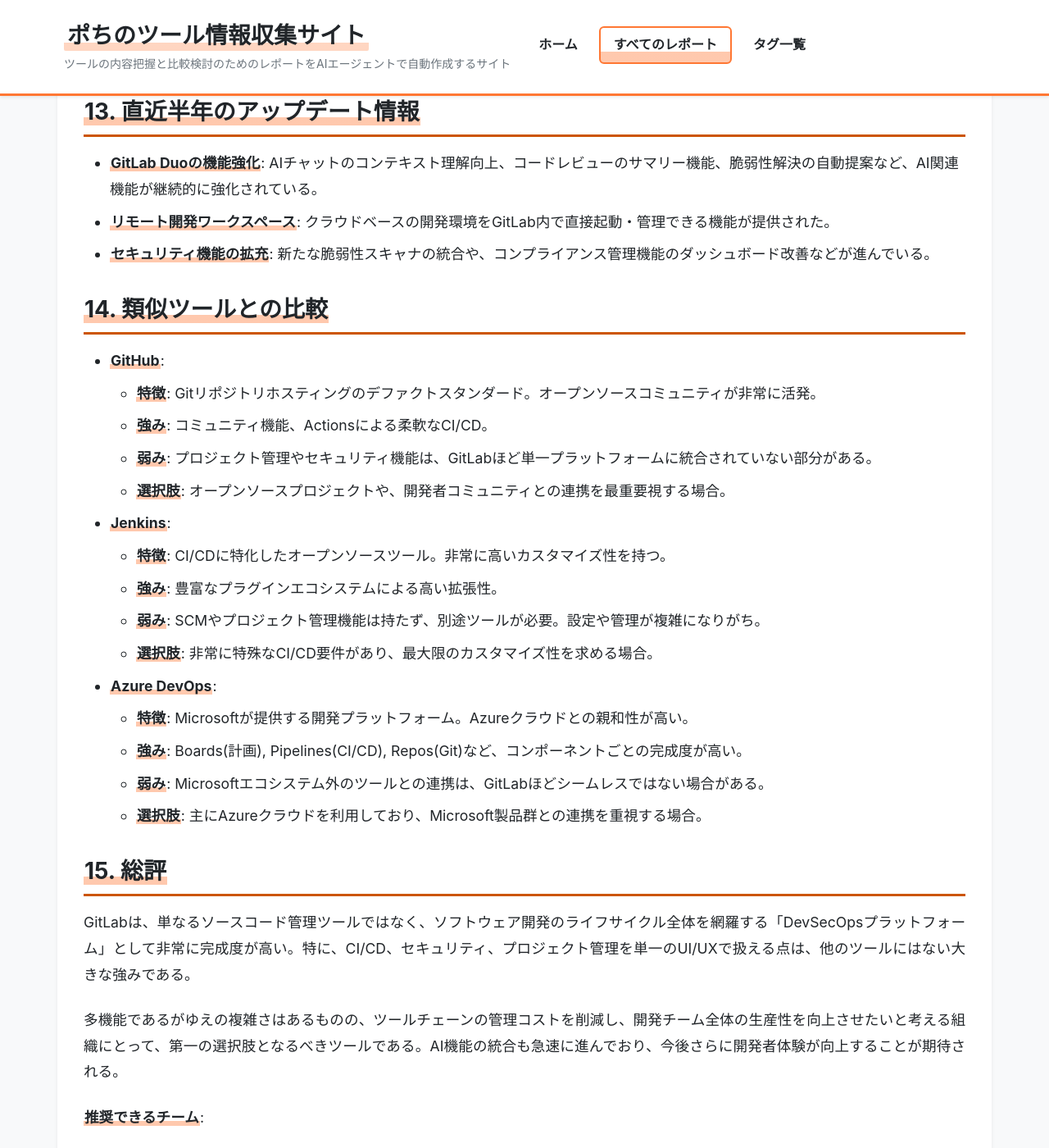
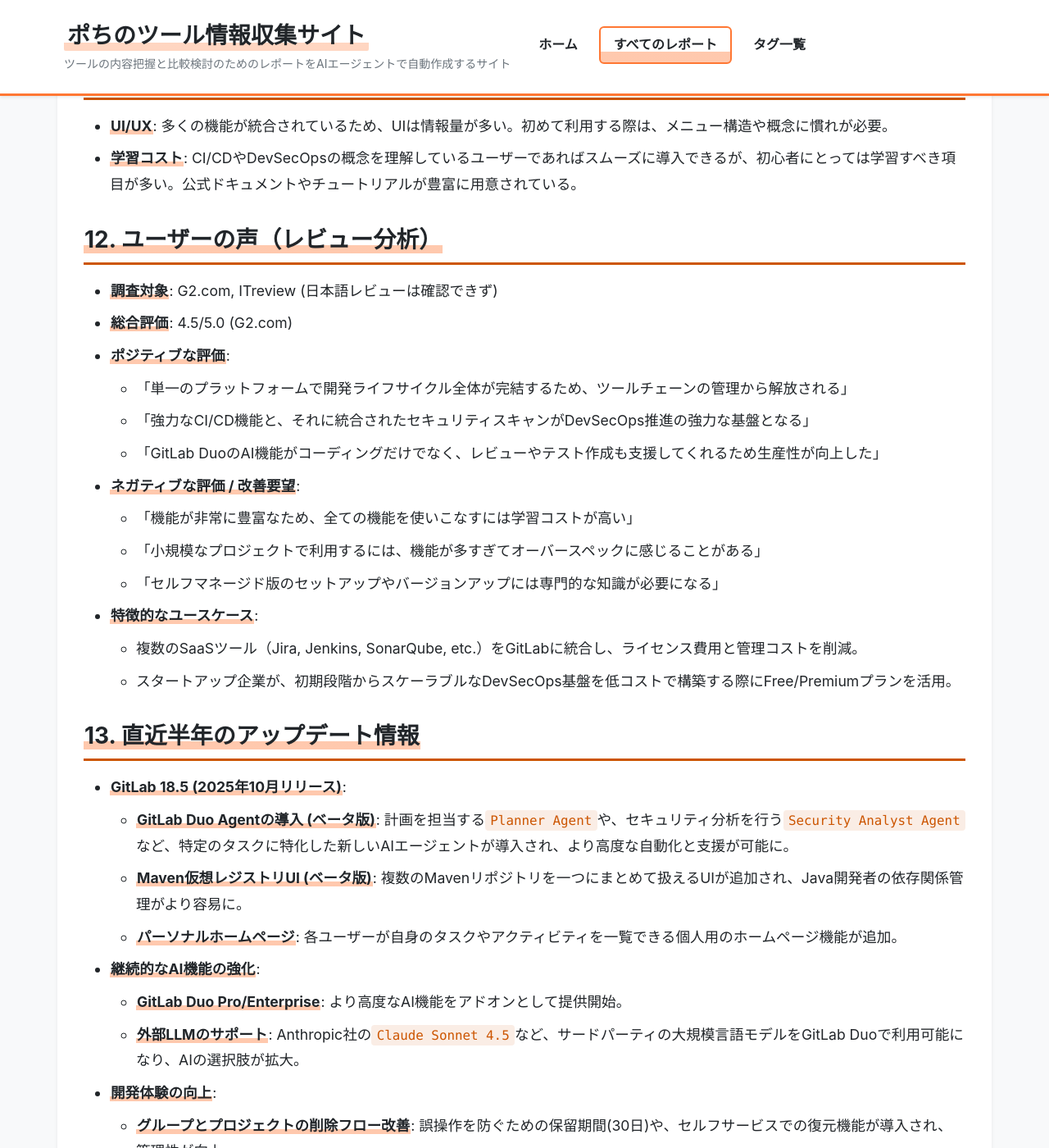
Before and after one commit to aegisfleet/tool-survey-report, a Jekyll site: the page built from _reports/gitlab.md, in a window 1280 px wide and 1400 px high, scrolled down 5476 px. Shown: the whole window at 82% size. Built offline with Jekyll 4.4.1, drawn with Linux system fonts in a browser that asks for light colours; some of the changed text lies outside the part shown.

Commit message:
docs: GitLabの調査レポートを最新情報に更新 (#43)
AGENTS.mdの指示に基づき、GitLabの調査レポート(_reports/gitlab.md)を2025年10月時点の最新情報に更新しました。

主な変更点:
- 料金プランを更新 (Premium/Ultimateの特典、Duoアドオン、Dedicatedプラン)
- GitLab DuoのAI機能を詳細化
- 最新のユーザーレビューとユースケースを反映
- GitLab 18.5のリリース情報を追加
- 総評をテンプレートに合わせて再構成

Co-authored-by: google-labs-jules[bot] <161369871+google-labs-jules[bot]@users.noreply.github.com>

```diff
--- a/_reports/gitlab.md
+++ b/_reports/gitlab.md
@@ -41,7 +41,13 @@ description: "GitLabは、ソフトウェア開発ライフサイクル全体を
 * **CI/CD**: パイプラインの定義ファイル (`.gitlab-ci.yml`) による柔軟な自動化、Auto DevOpsによる自動パイプライン生成、共有ランナーまたは自己管理ランナーの利用。
 * **DevSecOps**: SAST (静的解析)、DAST (動的解析)、シークレット検出、コンテナスキャン、依存関係スキャンなどのセキュリティ機能をパイプラインに統合。
 * **アジャイルプロジェクト管理**: イシューボード、エピック、ロードマップ、マイルストーンを活用したプロジェクトおよびポートフォリオ管理。
-* **GitLab Duo (AI機能)**: コード補完、コード生成、リファクタリング、AIチャット、脆弱性の説明と修正案の提示、根本原因分析など、開発サイクルの各段階を支援。
+* **GitLab Duo (AI機能)**: 開発ライフサイクル全体を支援するAI機能群。
+  * **コード提案 (Code Suggestions)**: IDE内で文脈に応じたコードをリアルタイムに補完・生成。
+  * **AIチャット**: IDEやGitLab UI内で、機能の実装方法やコードに関する質問に回答。
+  * **脆弱性の説明と修正**: スキャンで検出された脆弱性の内容を自然言語で解説し、修正コードを提案。
+  * **テスト生成**: マージリクエストの差分に基づき、単体テストや結合テストのコードを自動生成。
+  * **根本原因分析**: CI/CDパイプラインの失敗原因を特定し、解決策を提示。
+  * **エピックとイシューの要約**: 議論が長くなったイシューやエピックの内容をAIが要約。
 * **WikiとPages**: プロジェクトごとのドキュメント管理機能(Wiki)と、静的サイトのホスティング機能(GitLab Pages)。
 
 ## **4. 特徴・強み (Pros)**
@@ -49,7 +55,7 @@ description: "GitLabは、ソフトウェア開発ライフサイクル全体を
 * **単一プラットフォーム**: 開発から運用までのツールチェーンを一つに集約。これにより、ツールの連携コストや管理負担が大幅に削減され、チーム間の連携がスムーズになる。
 * **強力なCI/CD機能**: `gitlab-ci.yml`による柔軟で強力なパイプライン定義が可能。Auto DevOps機能により、ベストプラクティスに基づいたCI/CDを容易に開始できる。
 * **DevSecOpsの統合**: セキュリティスキャンがCI/CDパイプラインに標準で組み込まれており、開発の早い段階で脆弱性を検知・修正する文化を醸成しやすい。
-* **AI機能の統合**: GitLab Duoにより、コーディング、レビュー、トラブルシューティングなど、開発者の生産性を向上させる機能がプラットフォーム全体に組み込まれている。
+* **ライフサイクル全体に統合されたAI**: GitLab Duoがコーディングだけでなく、テスト、セキュリティ、運用、計画など、開発プロセスのあらゆる段階に深く統合されている。これにより、各担当者が分断されることなく、一貫したAI支援を受けられる点が大きな強みとなっている。
 * **オープンコアモデル**: 無料で利用できるFreeプランでも多くの主要機能が提供されており、個人開発や小規模チームでも導入しやすい。セルフマネージド版も提供されており、柔軟なインフラ運用が可能。
 
 ## **5. 弱み・注意点 (Cons)**
@@ -68,11 +74,20 @@ description: "GitLabは、ソフトウェア開発ライフサイクル全体を
 * **Premium**:
   * **価格**: $29 /ユーザー/月 (年間払い)
   * **対象**: 生産の向上とチーム連携を求める成長企業
-  * **主な機能**: Freeプランの全機能に加え、AIチャット・コード補完、高度なCI/CD、プロジェクト管理機能、優先サポートなど。
+  * **主な機能**: Freeプランの全機能に加え、**AIチャット・コード補完(GitLab Duo)**、高度なCI/CD (**月10,000分**)、プロジェクト管理機能、優先サポートなど。
 * **Ultimate**:
   * **価格**: 要問い合わせ
   * **対象**: 高度なセキュリティとコンプライアンスを必要とする大企業
-  * **主な機能**: Premiumプランの全機能に加え、高度なアプリケーションセキュリティテスティング、脆弱性管理、ポートフォリオ管理、コンプライアンス機能など。
+  * **主な機能**: Premiumプランの全機能に加え、高度なアプリケーションセキュリティテスティング、脆弱性管理、ポートフォリオ管理、コンプライアンス機能、**CI/CD (月50,000分)**など。
+* **GitLab Dedicated**:
+  * **価格**: 要問い合わせ
+  * **対象**: データの分離、常駐、保護を必要とする規制の厳しい業界の企業。
+  * **主な機能**: Ultimateプランの全機能に加え、GitLabによる完全マネージド、データ常駐リージョンの選択、完全なデータとソースコードの分離。
+
+* **有料アドオン**:
+  * **GitLab Duo Pro**: $19 /ユーザー/月。基本的なAI機能に加え、コード生成・リファクタリング、AIチャットなど、GitLab UI全体にAI機能を拡張。
+  * **GitLab Duo Enterprise**: 要問い合わせ。脆弱性の説明と解決、根本原因分析など、より高度なAI機能をライフサイクル全体に提供。
+
 * **課金体系**: ユーザー単位の月額または年額課金。
 * **無料トライアル**: Ultimateプランの30日間無料トライアルあり。
 
@@ -105,22 +120,31 @@ description: "GitLabは、ソフトウェア開発ライフサイクル全体を
 
 ## **12. ユーザーの声（レビュー分析）**
 
-* **調査対象**: G2.com
-* **総合評価**: 4.5/5.0
+* **調査対象**: G2.com, ITreview (日本語レビューは確認できず)
+* **総合評価**: 4.5/5.0 (G2.com)
 * **ポジティブな評価**:
-  * 「単一のプラットフォームで全てが完結する点が最大の魅力。ツール間の連携を気にする必要がない」
-  * 「CI/CD機能が非常に強力で、ymlファイルで直感的にパイプラインを定義できる」
-  * 「コードレビュー機能（マージリクエスト）が使いやすく、チームでの開発効率が向上した」
+  * 「単一のプラットフォームで開発ライフサイクル全体が完結するため、ツールチェーンの管理から解放される」
+  * 「強力なCI/CD機能と、それに統合されたセキュリティスキャンがDevSecOps推進の強力な基盤となる」
+  * 「GitLab DuoのAI機能がコーディングだけでなく、レビューやテスト作成も支援してくれるため生産性が向上した」
 * **ネガティブな評価 / 改善要望**:
-  * 「時々、UIの応答が遅く感じることがある」
-  * 「機能が多すぎて、どこに何があるのか分かりにくいことがある」
-  * 「セルフホスト版のアップグレードやメンテナンスに手間がかかる」
+  * 「機能が非常に豊富なため、全ての機能を使いこなすには学習コストが高い」
+  * 「小規模なプロジェクトで利用するには、機能が多すぎてオーバースペックに感じることがある」
+  * 「セルフマネージド版のセットアップやバージョンアップには専門的な知識が必要になる」
+* **特徴的なユースケース**:
+  * 複数のSaaSツール（Jira, Jenkins, SonarQube, etc.）をGitLabに統合し、ライセンス費用と管理コストを削減。
+  * スタートアップ企業が、初期段階からスケーラブルなDevSecOps基盤を低コストで構築する際にFree/Premiumプランを活用。
 
 ## **13. 直近半年のアップデート情報**
 
-* **GitLab Duoの機能強化**: AIチャットのコンテキスト理解向上、コードレビューのサマリー機能、脆弱性解決の自動提案など、AI関連機能が継続的に強化されている。
-* **リモート開発ワークスペース**: クラウドベースの開発環境をGitLab内で直接起動・管理できる機能が提供された。
-* **セキュリティ機能の拡充**: 新たな脆弱性スキャナの統合や、コンプライアンス管理機能のダッシュボード改善などが進んでいる。
+* **GitLab 18.5 (2025年10月リリース)**:
+  * **GitLab Duo Agentの導入 (ベータ版)**: 計画を担当する`Planner Agent`や、セキュリティ分析を行う`Security Analyst Agent`など、特定のタスクに特化した新しいAIエージェントが導入され、より高度な自動化と支援が可能に。
+  * **Maven仮想レジストリUI (ベータ版)**: 複数のMavenリポジトリを一つにまとめて扱えるUIが追加され、Java開発者の依存関係管理がより容易に。
+  * **パーソナルホームページ**: 各ユーザーが自身のタスクやアクティビティを一覧できる個人用のホームページ機能が追加。
+* **継続的なAI機能の強化**:
+  * **GitLab Duo Pro/Enterprise**: より高度なAI機能をアドオンとして提供開始。
+  * **外部LLMのサポート**: Anthropic社の`Claude Sonnet 4.5`など、サードパーティの大規模言語モデルをGitLab Duoで利用可能になり、AIの選択肢が拡大。
+* **開発体験の向上**:
+  * **グループとプロジェクトの削除フロー改善**: 誤操作を防ぐための保留期間(30日)や、セルフサービスでの復元機能が導入され、管理性が向上。
 
 ## **14. 類似ツールとの比較**
 
@@ -142,11 +166,15 @@ description: "GitLabは、ソフトウェア開発ライフサイクル全体を
 
 ## **15. 総評**
 
-GitLabは、単なるソースコード管理ツールではなく、ソフトウェア開発のライフサイクル全体を網羅する「DevSecOpsプラットフォーム」として非常に完成度が高い。特に、CI/CD、セキュリティ、プロジェクト管理を単一のUI/UXで扱える点は、他のツールにはない大きな強みである。
+* **総合的な評価**:
+  GitLabは、単なるソースコード管理ツールではなく、開発ライフサイクル全体を単一のアプリケーションでカバーする「DevSecOpsプラットフォーム」として、非常に高い完成度を誇ります。特に、強力なCI/CDパイプラインにセキュリティスキャンやプロジェクト管理機能が緊密に統合されている点が、他のツールに対する明確な優位性となっています。近年は「GitLab Duo」をはじめとするAI機能の拡充に注力しており、開発者の生産性向上から運用の自動化まで、あらゆる場面でAIの支援を受けられるよう進化を続けています。多機能ゆえの学習コストは課題ですが、それを上回る「ツールチェーン集約」のメリットは大きいと言えます。
 
-多機能であるがゆえの複雑さはあるものの、ツールチェーンの管理コストを削減し、開発チーム全体の生産性を向上させたいと考える組織にとって、第一の選択肢となるべきツールである。AI機能の統合も急速に進んでおり、今後さらに開発者体験が向上することが期待される。
+* **推奨されるチームやプロジェクト**:
+  * **これからDevOps/DevSecOpsを本格的に導入したいチーム**: 必要なツールがオールインワンで揃っているため、スムーズにベストプラクティスを導入できます。
+  * **複数の開発ツールの管理・連携に課題を感じている組織**: Jira, Jenkins, SonarQubeなどを個別に利用している場合、GitLabへ移行することでライセンスコストと管理の複雑さを大幅に削減できる可能性があります。
+  * **高度なセキュリティ・コンプライアンス要件を持つ大企業**: UltimateプランやDedicatedプランを利用することで、サプライチェーンセキュリティや脆弱性管理を一元的に実現できます。
 
-**推奨できるチーム**:
-* これからDevOps/DevSecOpsを導入しようとしているチーム
-* 複数のツール（Jira, Jenkins, SonarQubeなど）の管理に課題を感じている組織
-* 高度なセキュリティとコンプライアンスをCI/CDパイプラインに組み込みたい企業
+* **選択時のポイント**:
+  * **GitHubとの比較**: コミュニティ連携やオープンソース文化を最重視する場合はGitHubが依然として強力ですが、単一プラットフォームでのDevSecOps実現を優先するならGitLabに優位性があります。
+  * **AI機能の必要性**: GitLab Duoが提供するような、開発プロセス全体にわたるAI支援を重視するかどうかが一つの判断基準となります。
+  * **クラウドかセルフマネージドか**: 自社のインフラポリシーやセキュリティ要件に合わせて、SaaS版(GitLab.com)とセルフマネージド版を選択できる柔軟性も考慮に入れるべきです。
```
Also changed, not shown: other parts of _reports/gitlab.md (+1 -1 lines).
